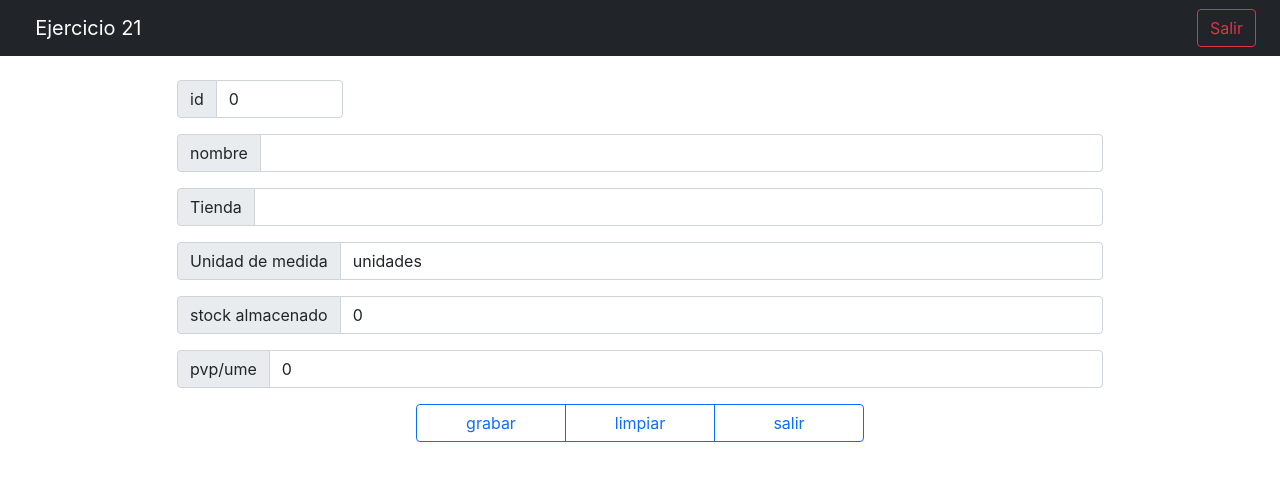
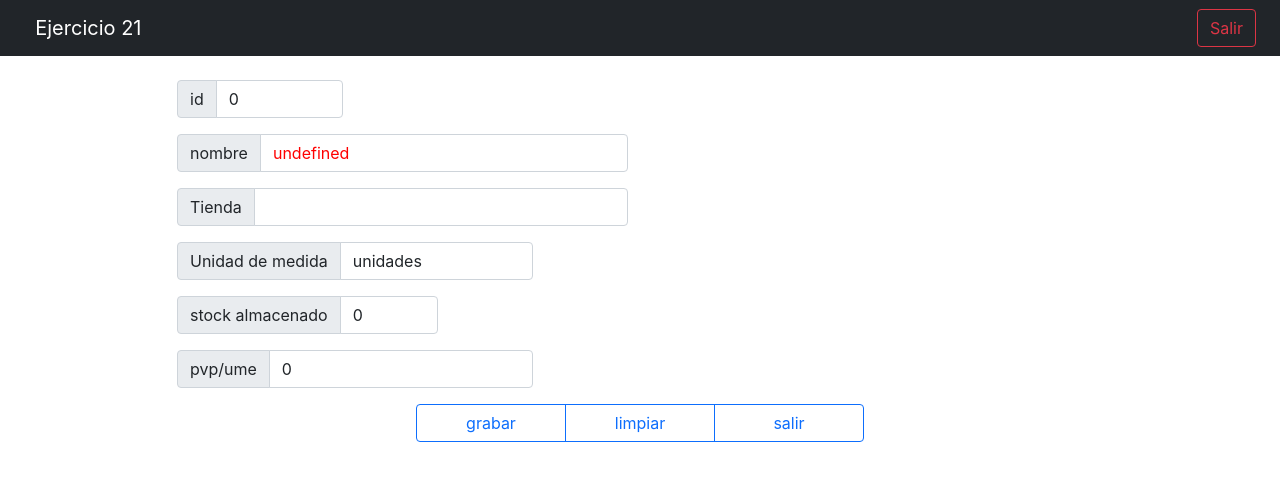
Before and after one commit to Iba65/uso-boopstrap, a React (Create React App) app: page /form/1 in a window 1280 px wide. Shown: the top 480 px of the page. Built offline with nearby package versions, Linux system fonts and the light colour scheme.

Commit message:
nuevos hooks

```diff
--- a/src/components/FormData.jsx
+++ b/src/components/FormData.jsx
@@ -1,23 +1,46 @@
-import React, { useEffect, useState } from "react";
+import React, { useEffect, useRef, useState } from "react";
 import { useParams } from "react-router-dom";
 import { getProduct } from "./../service/serviceFunct";
+import { naviTo } from "../utils/functionsGeneral";
+import { useNavigate } from "react-router-dom";
 
+
+const valInic = {
+  idRegis: 0,
+  nomRegis: "",
+  tienda: "",
+  idUme: "unidades",
+  stock: 0,
+  pvpume: 0,
+}
 const FormData = () => {
   let { id } = useParams();
-  const [regis, setRegis] = useState({
-    idRegis: 0,
-    nomRegis: "",
-    tienda: "",
-    idUme: "unidades",
-    stock: 0,
-    pvpume: 0,
-  });
+  let navigate = useNavigate();
+  const [regis, setRegis] = useState(valInic);
+  const [idselect, setIdselect] = useState({});
+
+  const nomart = useRef();
+
   useEffect(() => {
-    console.log(getProduct(id));
+    setIdselect(getProduct(id));
   }, [id]);
-  /*useEffect(() => {
-    console.log(regis);
-  }, [regis]);*/
+
+  useEffect(() => {
+    if (undefined !== nomart) {
+      nomart.current.value = idselect.nombre;
+      nomart.current.style.color = "red";
+    }
+    setRegis({
+      idRegis: idselect.artId,
+      nomRegis: idselect.nombre,
+      tienda: idselect.tienda,
+      idUme: idselect.medida,
+      stock: idselect.stock,
+      pvpume: idselect.pvp_med,
+    });
+    console.log(regis.nomRegis);
+  }, [idselect]);
+
   return (
     <div className="container text-center">
       <div className="row">
@@ -47,13 +70,13 @@ const FormData = () => {
       </div>
       <div className="row">
         <div className="col-1"></div>
-        <div className="col">
+        <div className="col-5">
           <div className="input-group mb-3">
             <span className="input-group-text" id="inputGroup-sizing-default">
               nombre
             </span>
             <input
-              id="mombreRegis"
+              ref={nomart}
               value={regis.nomRegis}
               type="text"
               className="form-control"
@@ -72,7 +95,7 @@ const FormData = () => {
       </div>
       <div className="row">
         <div className="col-1"></div>
-        <div className="col">
+        <div className="col-5">
           <div className="input-group mb-3">
             <span className="input-group-text" id="inputGroup-sizing-default">
               Tienda
@@ -97,7 +120,7 @@ const FormData = () => {
       </div>
       <div className="row">
         <div className="col-1"></div>
-        <div className="col">
+        <div className="col-4">
           <div className="input-group mb-3">
             <span className="input-group-text" id="inputGroup-sizing-default">
               Unidad de medida
@@ -122,7 +145,7 @@ const FormData = () => {
       </div>
       <div className="row">
         <div className="col-1"></div>
-        <div className="col">
+        <div className="col-3">
           <div className="input-group mb-3">
             <span className="input-group-text" id="inputGroup-sizing-default">
               stock almacenado
@@ -147,7 +170,7 @@ const FormData = () => {
       </div>
       <div className="row">
         <div className="col-1"></div>
-        <div className="col">
+        <div className="col-4">
           <div className="input-group mb-3">
             <span className="input-group-text" id="inputGroup-sizing-default">
               pvp/ume
@@ -178,10 +201,10 @@ const FormData = () => {
         <button type="button" className="btn btn-outline-primary izda">
           grabar
         </button>
-        <button type="button" className="btn btn-outline-primary ctr">
+        <button type="button" className="btn btn-outline-primary ctr" onClick={() => setRegis(valInic)}>
           limpiar
         </button>
-        <button type="button" className="btn btn-outline-primary dcha">
+        <button type="button" className="btn btn-outline-primary dcha" onClick={()=>naviTo(navigate)}>
           salir
         </button>
       </div>
--- a/src/components/ListData.jsx
+++ b/src/components/ListData.jsx
@@ -32,7 +32,7 @@ const ListData = () => {
               {list.map((prod, index) => (
                 <tr key={index}>
                   <th scope="row">{index + 1}</th>
-                  <td onClick={() => naviTo(prod.artId)}>{prod.artId}</td>
+                  <td style={{ cursor: "pointer", backgroundColor: "#CFF4FC", color: "navy" }} onClick={() => naviTo(prod.artId)}>{prod.artId}</td>
                   <td>{prod.nombre}</td>
                   <td>{prod.medida}</td>
                   <td>{prod.unidades}</td>
--- a/src/components/Navbar.jsx
+++ b/src/components/Navbar.jsx
@@ -1,19 +1,17 @@
 import { useNavigate } from "react-router-dom";
+import { naviTo } from './../utils/functionsGeneral';
 
 export const Navbar = () => {
   let navigate = useNavigate();
   const authName = "";
 
-  const naviTo = () => {
-    navigate("/");
-  };
   return (
     <div className="navbar navbar-dark bg-dark mb-4 px-4">
       <span className="navbar-brand">
         <i className="fas fa-calendar-alt"></i>
         &nbsp; {authName === "" ? "Ejercicio 21" : authName}
       </span>
-      <button className="btn btn-outline-danger" onClick={naviTo}>
+      <button className="btn btn-outline-danger" onClick={() => naviTo(navigate)}>
         <i className="fas fa-sing-out-alt"></i>
         <span>Salir</span>
       </button>
--- a/src/service/serviceFunct.js
+++ b/src/service/serviceFunct.js
@@ -78,6 +78,6 @@ export const getProduct = (id) => {
   if (undefined !== producto) {
     return producto;
   } else {
-    return [];
+    return {};
   }
 };
--- /dev/null
+++ b/src/utils/functionsGeneral.js
@@ -0,0 +1,4 @@
+
+export const naviTo = (navigate) => {
+    navigate("/");
+  };
```
